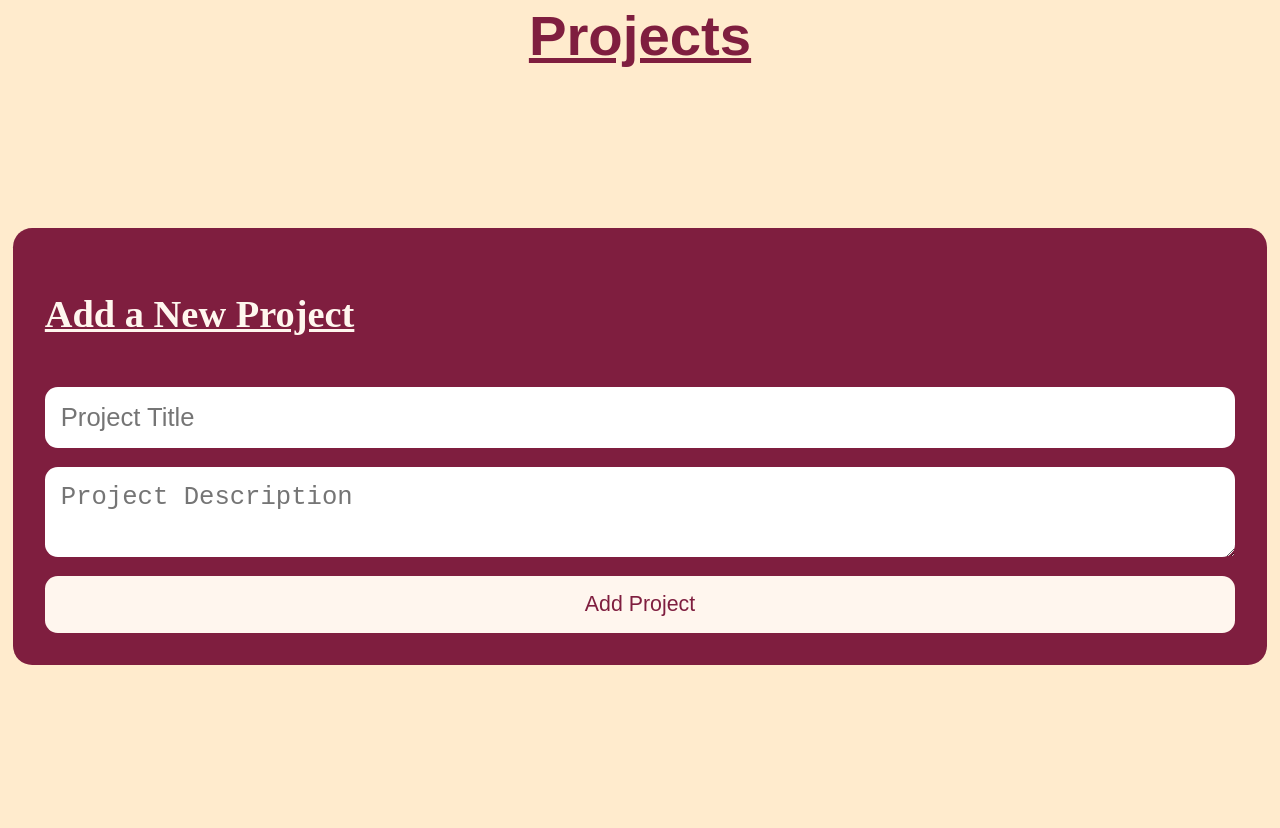
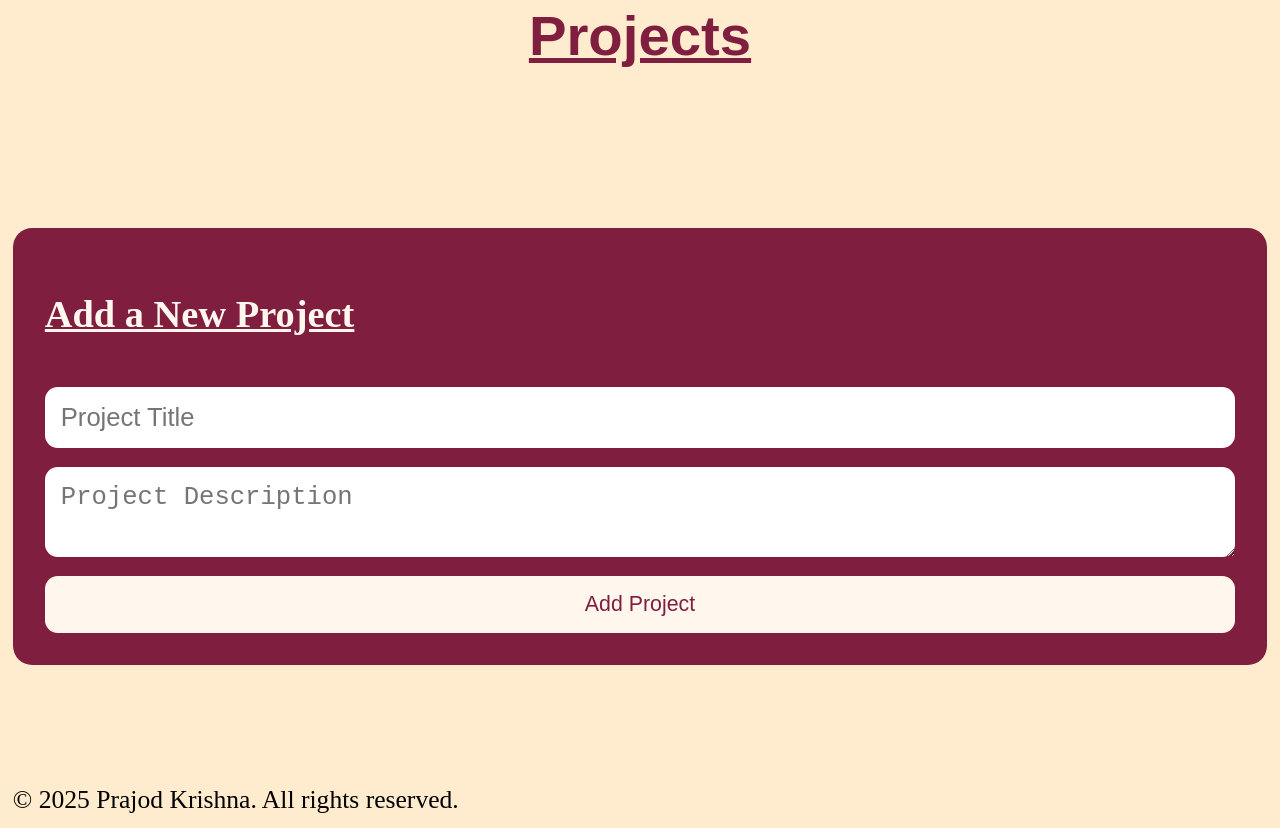
Before and after one commit to Dojarp/Myportfolio, a website: page portfollio/public/index.html in a window 1280 px wide. Shown: the part 1743-2571 px from the top of the page. Before the commit the page ends 2541 px from the top, so only its background shows below. Drawn offline with Linux system fonts and the light colour scheme; no server answers.

Commit message:
Update index.html
footer added

```diff
--- a/portfollio/public/index.html
+++ b/portfollio/public/index.html
@@ -83,7 +83,13 @@
     <a id="contact-nav" href="contact.html">Contact Me </a>
 
     </div>
+
 </div>
+
+
+<footer class="site-footer">
+  &copy; 2025 Prajod Krishna. All rights reserved.
+</footer>
 
 
 <script src="script.js"></script>
```
